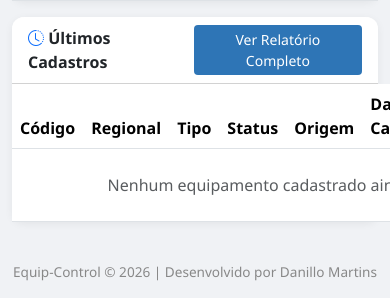
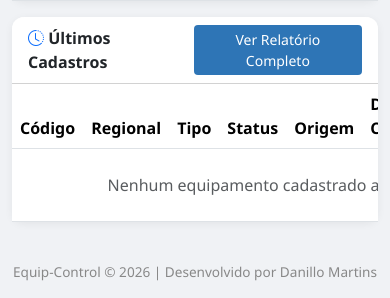
Before and after one commit to DanilloMartiins/equip-control, a Flask app: template templates/index.html in a window 390 px wide; the page is wider, and only the part inside the window is pictured. Shown: the part 817-1115 px from the top of that part. Run offline with Flask 3, Linux system fonts and the light colour scheme; the template is opened without the code that fills it, so the values that code supplies are empty.

Commit message:
fix: responsividade mobile, sem overflow horizontal e tabelas com scroll

```diff
--- a/templates/base.html
+++ b/templates/base.html
@@ -7,7 +7,7 @@
     <link href="https://cdn.jsdelivr.net/npm/bootstrap@5.3.2/dist/css/bootstrap.min.css" rel="stylesheet">
     <link rel="stylesheet" href="https://cdn.jsdelivr.net/npm/bootstrap-icons@1.11.3/font/bootstrap-icons.min.css">
     <style>
-        body { background: #f0f2f5; font-family: 'Segoe UI', system-ui, sans-serif; }
+        body { background: #f0f2f5; font-family: 'Segoe UI', system-ui, sans-serif; overflow-x: hidden; }
         .navbar-axia { background: linear-gradient(135deg, #1F4E79, #2E75B6) !important; }
         .card { border: none; border-radius: 12px; box-shadow: 0 2px 8px rgba(0,0,0,0.06); }
         .card-header { border-radius: 12px 12px 0 0 !important; font-weight: 600; }
@@ -18,11 +18,15 @@
         .table-axia thead { background: #2E75B6; color: white; }
         .table-axia tbody tr:nth-child(even) { background: #F2F7FB; }
         .table-axia tbody tr:hover { background: #D6E4F0; }
+        .table-responsive { -webkit-overflow-scrolling: touch; }
         .btn-axia { background: #2E75B6; color: white; border: none; }
         .btn-axia:hover { background: #1F4E79; color: white; }
         .text-axia { color: #1F4E79; }
         footer { font-size: 0.85rem; color: #888; }
-        .flash-msg { position: fixed; top: 70px; right: 20px; z-index: 9999; min-width: 300px; }
+        .flash-msg { position: fixed; top: 70px; right: 20px; z-index: 9999; min-width: 300px; max-width: calc(100vw - 40px); }
+        @media (max-width: 575.98px) {
+            .flash-msg { left: 10px; right: 10px; min-width: 0; top: 60px; }
+        }
     </style>
 </head>
 <body>
--- a/templates/envios.html
+++ b/templates/envios.html
@@ -10,6 +10,7 @@
         <i class="bi bi-list text-primary"></i> Últimos 100 envios
     </div>
     <div class="card-body p-0">
+        <div class="table-responsive">
         <table class="table table-axia mb-0">
             <thead>
                 <tr>
@@ -32,6 +33,7 @@
                 {% endfor %}
             </tbody>
         </table>
+        </div>
     </div>
 </div>
 {% endblock %}
--- a/templates/equipamentos.html
+++ b/templates/equipamentos.html
@@ -136,6 +136,7 @@
                 <i class="bi bi-geo-alt-fill text-primary me-2"></i>Resumo por Regional
             </div>
             <div class="card-body p-0">
+                <div class="table-responsive">
                 <table class="table table-axia mb-0">
                     <thead><tr><th>Regional</th><th class="text-center">Quantidade</th></tr></thead>
                     <tbody>
@@ -147,6 +148,7 @@
                         {% endfor %}
                     </tbody>
                 </table>
+                </div>
             </div>
         </div>
     </div>
@@ -156,6 +158,7 @@
                 <i class="bi bi-boxes text-primary me-2"></i>Resumo por Tipo
             </div>
             <div class="card-body p-0">
+                <div class="table-responsive">
                 <table class="table table-axia mb-0">
                     <thead><tr><th>Tipo</th><th class="text-center">Quantidade</th></tr></thead>
                     <tbody>
@@ -167,6 +170,7 @@
                         {% endfor %}
                     </tbody>
                 </table>
+                </div>
             </div>
         </div>
     </div>
--- a/templates/index.html
+++ b/templates/index.html
@@ -53,6 +53,7 @@
                 <i class="bi bi-geo-alt-fill text-primary"></i> Equipamentos por Regional
             </div>
             <div class="card-body p-0">
+                <div class="table-responsive">
                     <table class="table table-axia mb-0">
                         <thead><tr><th>Regional</th><th class="text-center">Quantidade</th></tr></thead>
                         <tbody>
@@ -69,12 +70,14 @@
                 </div>
             </div>
         </div>
+    </div>
     <div class="col-md-6">
         <div class="card h-100">
             <div class="card-header bg-white">
                 <i class="bi bi-boxes text-primary"></i> Equipamentos por Tipo
             </div>
             <div class="card-body p-0">
+                <div class="table-responsive">
                     <table class="table table-axia mb-0">
                         <thead><tr><th>Tipo</th><th class="text-center">Quantidade</th></tr></thead>
                         <tbody>
@@ -92,6 +95,7 @@
             </div>
         </div>
     </div>
+</div>
 
 <div class="card mt-3">
     <div class="card-header bg-white d-flex justify-content-between align-items-center">
@@ -99,6 +103,7 @@
         <a href="/relatorio" class="btn btn-sm btn-axia">Ver Relatório Completo</a>
     </div>
     <div class="card-body p-0">
+        <div class="table-responsive">
             <table class="table table-axia mb-0">
                 <thead>
                     <tr>
@@ -135,4 +140,5 @@
             </table>
         </div>
     </div>
+</div>
 {% endblock %}
--- a/templates/login.html
+++ b/templates/login.html
@@ -37,7 +37,10 @@
         }
         .btn-axia { background: #2E75B6; color: white; border: none; }
         .btn-axia:hover { background: #1F4E79; color: white; }
-        .flash-msg { position: fixed; top: 20px; right: 20px; z-index: 9999; min-width: 300px; }
+        .flash-msg { position: fixed; top: 20px; right: 20px; z-index: 9999; min-width: 300px; max-width: calc(100vw - 40px); }
+        @media (max-width: 575.98px) {
+            .flash-msg { left: 10px; right: 10px; min-width: 0; }
+        }
         footer { font-size: 0.85rem; color: #cfe0f0; }
     </style>
 </head>
--- a/templates/pendencias.html
+++ b/templates/pendencias.html
@@ -12,6 +12,7 @@
                 <i class="bi bi-exclamation-circle-fill"></i> Pendências Ativas
             </div>
             <div class="card-body p-0">
+                <div class="table-responsive">
                 <table class="table table-axia mb-0">
                     <thead>
                         <tr><th>Data</th><th>Equipamento</th><th>Regional</th><th>Motivo</th><th>Resolver</th></tr>
@@ -35,6 +36,7 @@
                         {% endfor %}
                     </tbody>
                 </table>
+                </div>
             </div>
         </div>
     </div>
@@ -45,6 +47,7 @@
                 <i class="bi bi-check-circle-fill text-success"></i> Últimas Resolvidas
             </div>
             <div class="card-body p-0">
+                <div class="table-responsive">
                 <table class="table table-sm table-axia mb-0">
                     <thead><tr><th>Resolução</th><th>Equipamento</th><th>Motivo</th></tr></thead>
                     <tbody>
@@ -59,6 +62,7 @@
                         {% endfor %}
                     </tbody>
                 </table>
+                </div>
             </div>
         </div>
     </div>
--- a/templates/relatorio.html
+++ b/templates/relatorio.html
@@ -73,6 +73,7 @@
                 <i class="bi bi-geo-alt-fill text-primary me-2"></i>Resumo por Regional
             </div>
             <div class="card-body p-0">
+                <div class="table-responsive">
                 <table class="table table-axia mb-0">
                     <thead><tr><th>Regional</th><th class="text-center">Quantidade</th></tr></thead>
                     <tbody>
@@ -84,6 +85,7 @@
                         {% endfor %}
                     </tbody>
                 </table>
+                </div>
             </div>
         </div>
     </div>
@@ -93,6 +95,7 @@
                 <i class="bi bi-boxes text-primary me-2"></i>Resumo por Tipo
             </div>
             <div class="card-body p-0">
+                <div class="table-responsive">
                 <table class="table table-axia mb-0">
                     <thead><tr><th>Tipo</th><th class="text-center">Quantidade</th></tr></thead>
                     <tbody>
@@ -104,6 +107,7 @@
                         {% endfor %}
                     </tbody>
                 </table>
+                </div>
             </div>
         </div>
     </div>
```
Lines whose indentation alone changed are shown as unchanged.
